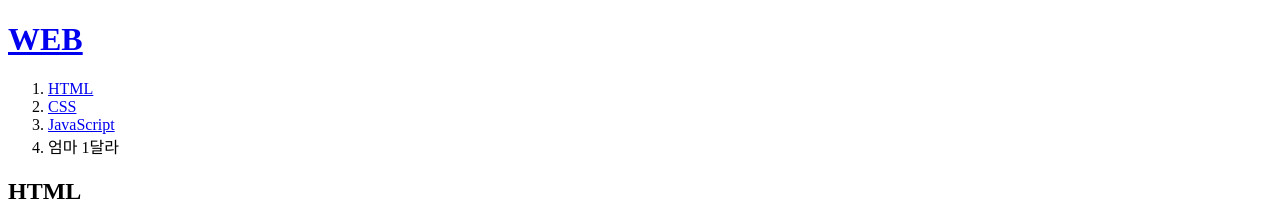
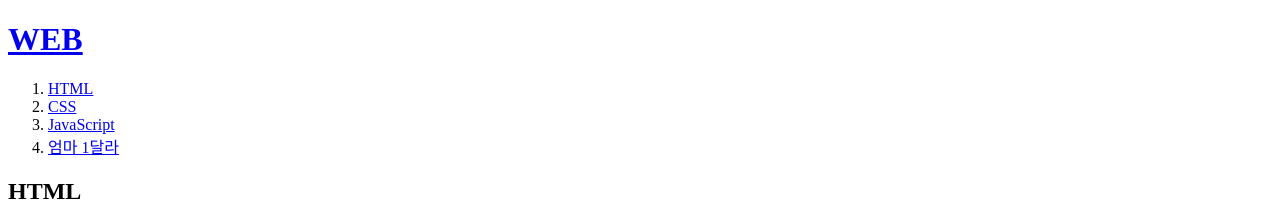
Before and after one commit to tori1216/Web1, a plain HTML site: page 1.html in a window 1280 px wide. Shown: the top 222 px of the page. Drawn offline with Linux system fonts and the light colour scheme.

Commit message:
Update 1.html

```diff
--- a/1.html
+++ b/1.html
@@ -10,7 +10,7 @@
   <li><a href="1.html">HTML</a></li>
   <li><a href="2.html">CSS</a></li>
   <li><a href="3.html">JavaScript</a></li>
-  <li><a href+"web-app-server.html">엄마 1달라</a></li>
+  <li><a href="web-app-server.html">엄마 1달라</a></li>
 </ol>
 <h2>HTML</h2>
 <a href="https://www.w3.org/TR/html51/" target="_blank" title="html specification"> Hypertext Markup Language (HTML)</a> is the standard makeup language for <strong>creating <u>web</u> pages</strong> and web applications.
```
